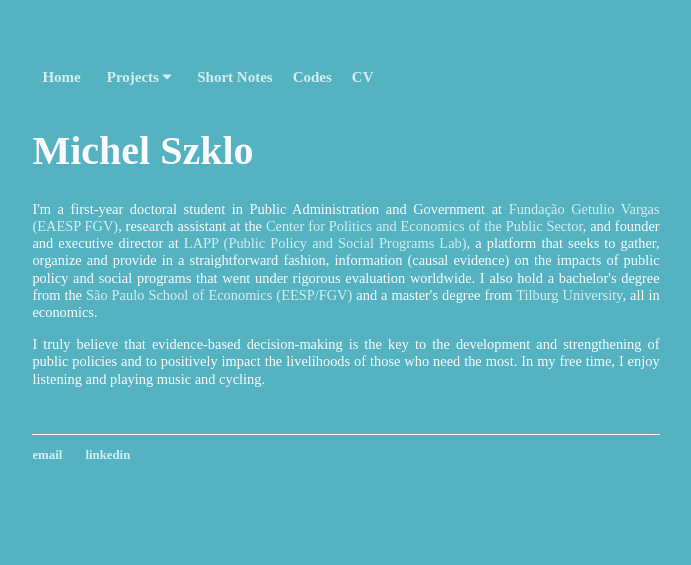
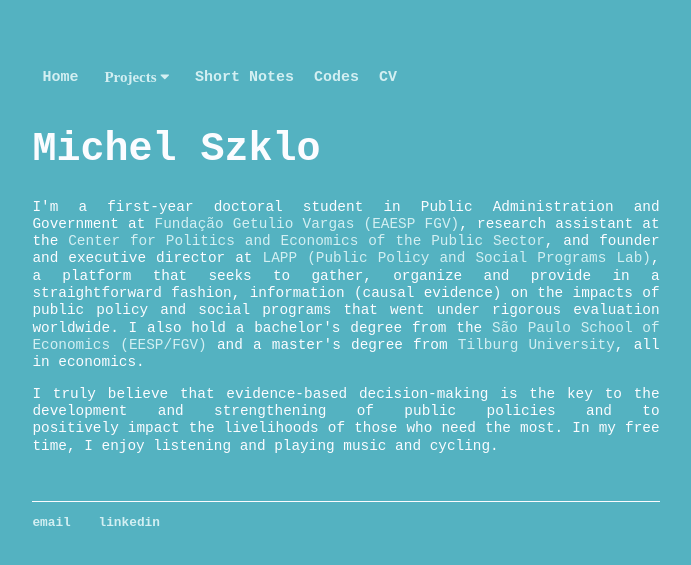
Before and after one commit to michelszklo/michelszklo.github.io, a Jekyll site: the page built from index.html, in a window 1280 px wide. Shown: the top 565 px of the page, without its empty margins (294-985 px from the left). Built offline with Jekyll 4.4.1, drawn with Linux system fonts in a browser that asks for light colours.

Commit message:
font ibmplex

```diff
--- a/css/main.css
+++ b/css/main.css
@@ -4,7 +4,7 @@ body {
     background-color: #54b2c1;
 }
 nav ul, footer ul {
-    font-family: 'Montserrat', 'Sans-Serif';
+    font-family: 'IBM Plex Mono', monospace;
     padding: 0px;
     list-style: none;
     font-weight: bold;
@@ -23,22 +23,22 @@ a:hover {
 }
 h1 {
     font-size: 2.5em;
-    font-family: 'Montserrat', 'Sans-Serif';
+    font-family: 'IBM Plex Mono', monospace;
     color: #fbfcff
 }
 h2 {
     font-size: 2em;
-    font-family: 'Montserrat', 'Sans-Serif';
+    font-family: 'IBM Plex Mono', monospace;
     color: #d3eff2
 }
 h3 {
     font-size: 1em;
-    font-family: 'Montserrat', 'Sans-Serif';
+    font-family: 'IBM Plex Mono', monospace;
     color: #d3eff2
 }
 p {
     font-size: .9em;
-    font-family: 'Montserrat', 'Sans-Serif';
+    font-family: 'IBM Plex Mono', monospace;
     line-height: 1.2em;
     color: #fbfcff;
 }
@@ -58,7 +58,7 @@ footer {
   float: left;
   display: block;
   color: #d3eff2;
-  font-family: 'Montserrat', 'Sans-Serif';
+  font-family: 'IBM Plex Mono', monospace;
   text-align: center;
   padding: 14px 10px;
   text-decoration: none;
```
